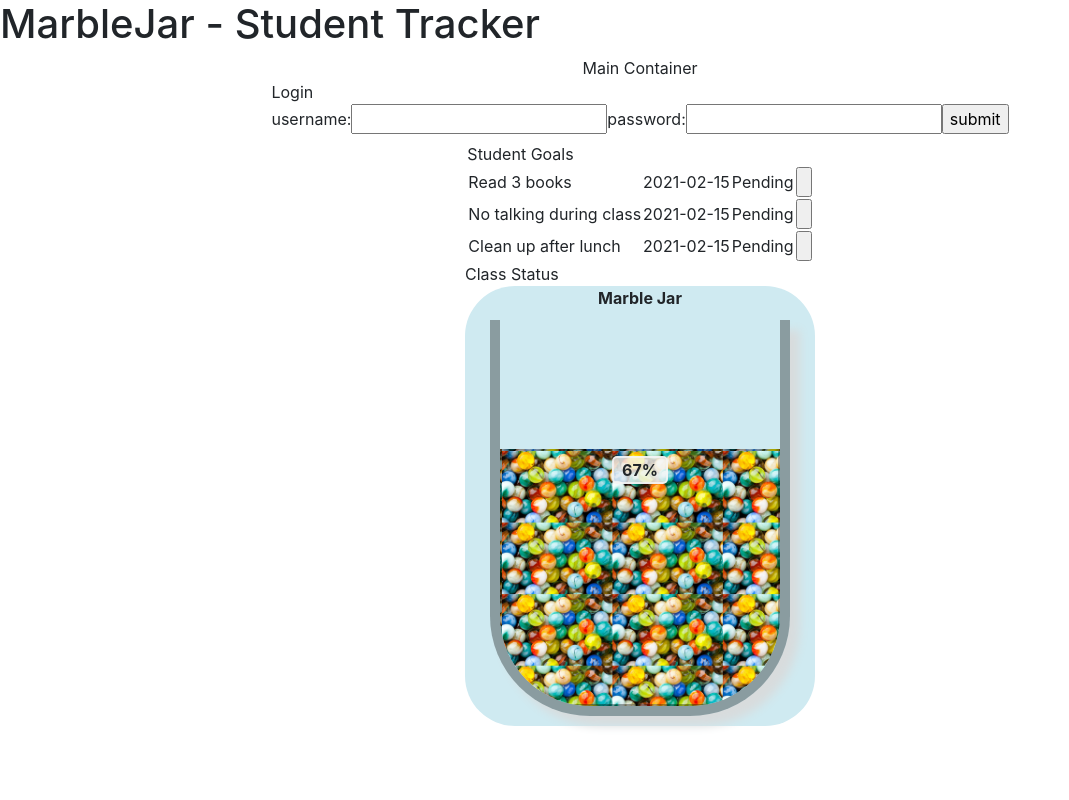
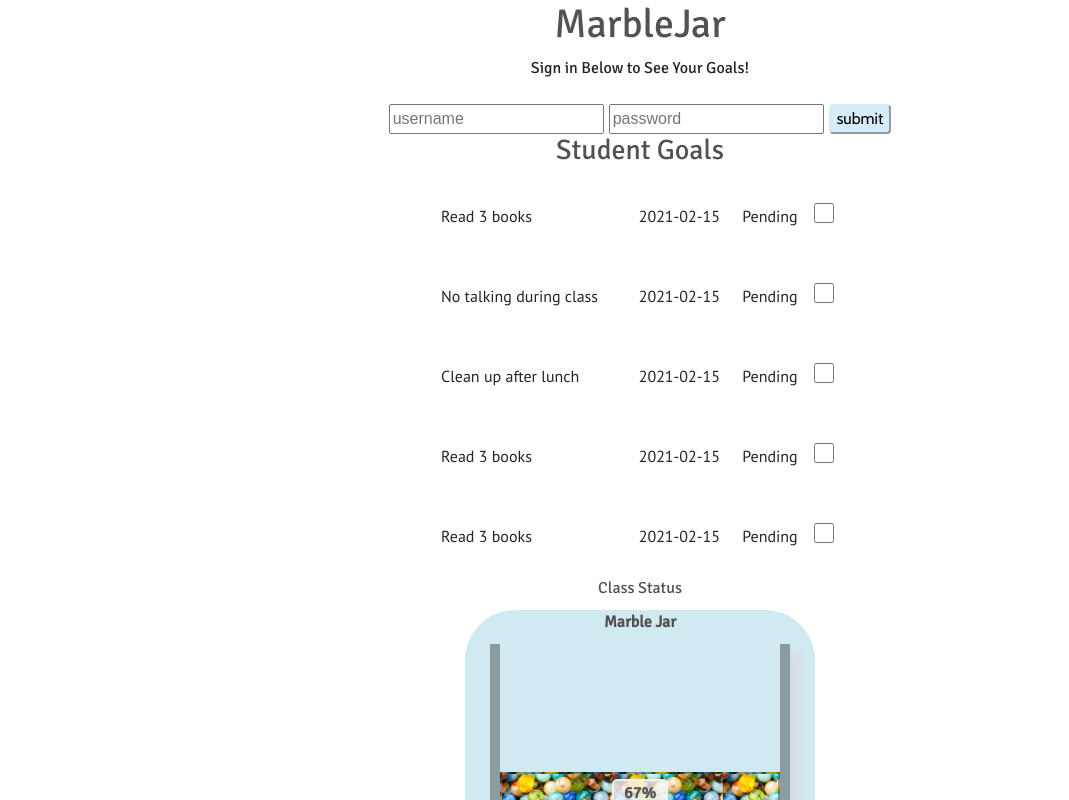
Before and after one commit to MarbleJar/Student-Goal-Tracker, a React app: page / in a window 1280 px wide. Shown: the top 800 px of the page, without its empty margins (0-1069 px from the left). Built offline with nearby package versions, Linux system fonts and the light colour scheme.

Commit message:
sync frontend style changes

```diff
--- a/client/components/Login.jsx
+++ b/client/components/Login.jsx
@@ -9,27 +9,23 @@ class Login extends Component {
   render() {
     let output;
     if (this.props.loginData.isLoggedIn === false) {
-        output = <form>
-            <label>
-                username:
-                <input type = 'text' name = 'username' value={this.props.loginData.username} onChange = {e => {this.props.editHandler(e.target.value, 'username')}}/>
-            </label>
-            <label>
-                password:
-                <input type = 'password' name = 'password' value={this.props.loginData.password} onChange = {e => {this.props.editHandler(e.target.value, 'password')}}/>
-            </label>
-            <input type='button' value = 'submit' onClick = {() => {this.props.processLogin(this.props.loginData.username, this.props.loginData.password)}} />
+        output = <form class = 'signIn'>
+                <input class = "username" type = 'text' name = 'username' placeholder = 'username' value={this.props.loginData.username} onChange = {e => {this.props.editHandler(e.target.value, 'username')}}/>
+                <input class = "password" type = 'password' name = 'password' placeholder = 'password' value={this.props.loginData.password} onChange = {e => {this.props.editHandler(e.target.value, 'password')}}/>
+
+            <input class = "submit" type='button' value = 'submit' onClick = {() => {this.props.processLogin(this.props.loginData.username, this.props.loginData.password)}} />
             {this.props.loginData.errorMessage}
             </form>
     }
     else {
-        output = <form method='POST' action='/api/login'>
+        output = <form class = "log-out" method='POST' action='/api/login'>
             <h3>Hello, {this.props.loginData.firstName}!</h3>
             <input type = 'button' value = 'log out' onClick = {() => {this.props.processLogout()}} />
         </form>
     }
     return(
-      <div>Login
+      <div class = 'login'>
+        <br/>
         {output}
       </div>
       );
--- a/client/components/MarbleJar.jsx
+++ b/client/components/MarbleJar.jsx
@@ -30,7 +30,7 @@ class MarbleJar extends Component {
     };
 
     return(
-      <div>Class Status
+      <div class = 'title'>Class Status
       <div className = "graph-header">
         Marble Jar
         <div className = "graph-outer">
--- a/client/components/StudentGoals.jsx
+++ b/client/components/StudentGoals.jsx
@@ -23,23 +23,21 @@ class StudentGoals extends Component {
     console.log(this.props.goalsData);
 
     this.props.goalsData.forEach((element, index) => {
-      let thisRow = <tr key={index}>
+      let thisRow = <tr key={index} class = "TableRow">
         <td>{element.description}</td>
         <td>{element.due_date}</td>
         <td>{element.status}</td>
-        <td><input type = 'button' onClick = {() => {this.props.markComplete(element._id, index)} }/></td>
+        <td><input class = "CheckBox" type = 'checkbox' onClick = {() => {this.props.markComplete(element._id, index)} }/></td>
       </tr>
       displayArray.push(thisRow);
     })
 
 
 
-
-
     // Return should include the array of table rows
     return(
-      <div>Student Goals
-        <table>
+      <div class> <h3 class = 'title'>Student Goals</h3>
+        <table class = "GoalTable">
           <tbody>
             {displayArray}
           </tbody>
--- a/client/containers/MainContainer.jsx
+++ b/client/containers/MainContainer.jsx
@@ -34,7 +34,7 @@ const mapDispatchToProps = dispatch => ({
 class MainContainer extends Component {
 
   render() {
-    return(<div className = "MainContainer">Main Container
+    return(<div className = "MainContainer">Sign in Below to See Your Goals!
       <Login loginData = {this.props.loginData} editHandler = {this.props.loginChange} processLogin = {this.props.processLogin} processLogout = {this.props.processLogout}/>
       <StudentGoals goalsData = {this.props.goalsData} studentStatus = {this.props.studentStatus} markComplete = {this.props.markComplete} />
       <MarbleJar classStatus = {this.props.classStatus} getClassStatus = {this.props.getClassStatus} />
--- a/client/index.html
+++ b/client/index.html
@@ -8,9 +8,9 @@
   <meta name="viewport" content="width=device-width, initial-scale=1.0">
   <title>MarbleJar - Student Tracker</title>
 </head>
-<body class=".container">
+<body class="container">
   <header>
-      <h1>MarbleJar - Student Tracker</h1>
+      <h1 class = "title">MarbleJar</h1>
   </header>
 
   <!-- Hang the React App here at the root -->
--- a/client/reducers/reducer.js
+++ b/client/reducers/reducer.js
@@ -7,6 +7,8 @@ const initialUser =  {isLoggedIn: false, userId: null, firstName: null, username
 const sampleGoalsData = [{description: "Read 3 books", due_date: '2021-02-15', status: 'Pending', _id: 'abcd'},
  {description: "No talking during class", due_date: '2021-02-15', status: 'Pending', _id: 'abcd'},
  {description: "Clean up after lunch", due_date: '2021-02-15', status: 'Pending', _id: 'abcd'},
+ {description: "Read 3 books", due_date: '2021-02-15', status: 'Pending', _id: 'abcd'},
+ {description: "Read 3 books", due_date: '2021-02-15', status: 'Pending', _id: 'abcd'},
 ]
 
 
--- a/client/style/style.scss
+++ b/client/style/style.scss
@@ -1,11 +1,60 @@
+@import url('https://fonts.googleapis.com/css2?family=Cabin&family=Dosis&display=swap');
+@import url('https://fonts.googleapis.com/css2?family=Cabin&family=Dosis&family=Indie+Flower&family=Signika&display=swap');
+@import url('https://fonts.googleapis.com/css2?family=Cabin&family=Dosis&family=Indie+Flower&family=PT+Sans&family=Signika&display=swap');
+
+
 body {
+  .title {
+    display: flex;
+    flex-direction: column;
+    text-align: center;
+    font-family: 'Signika', sans-serif;
+    color: rgb(85, 81, 81)
+  }
+  background-color: #fff;
+
+  .signIn {
+    border-color: rgb(182, 178, 178);
+    display: block;
+    font-family: Arial, Helvetica, sans-serif;
+      .username {
+        margin-right: 5px;
+      }
+      .password {
+        margin-right: 5px;
+      }
+      .submit {
+        background-color: #d5ecf8;
+        border-color: #d5ecf8;
+        border-radius: 4px;
+        font-family: 'cabin', sans-serif;
+      }
+  }
 
   .MainContainer {
     display: flex;
     flex-direction: column;
     align-items: center;
+    font-family: 'Signika', sans-serif;
+
+  .GoalTable {
+    width: 400px;
+    height: 400px;
+    row-gap: 4em;
+      .TableRow {
+        font-family: 'PT Sans', sans-serif;
+        text-align: left;
+      }
+      .CheckBox {
+        box-sizing: border-box;
+        height: 20px;
+        width: 20px;
+      }
+  }
+
   }
   .graph-header {
+    margin-top: 10px;
     text-align: center;
     font-weight:bold;
     background-color:rgb(207, 234, 241);
```
Also changed, not shown: 1 other file (tests, documents, lock files or other folders).
